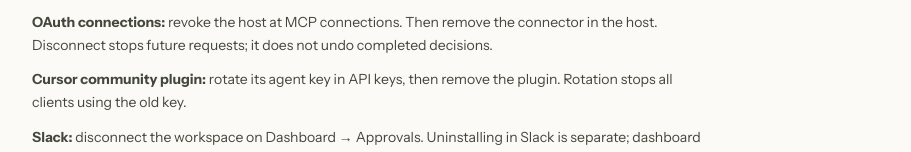
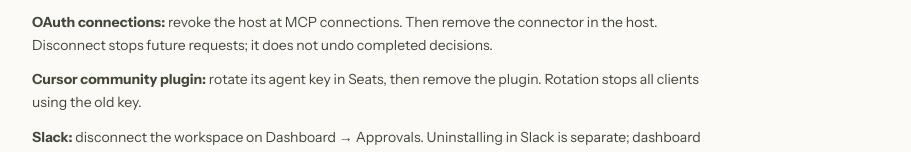
Before and after one commit to ericlovold/sanction, a Next.js app: page /install in a window 1280 px wide. Shown: the part 1974-2126 px from the top of the page, without its empty margins (184-1095 px from the left). Built offline with nearby package versions, Linux system fonts and the light colour scheme.

Commit message:
Link key rotation to the seat controls

```diff
--- a/app/install/page.tsx
+++ b/app/install/page.tsx
@@ -154,7 +154,7 @@ export default function InstallPage() {
             </li>
             <li>
               <strong>Cursor community plugin:</strong> rotate its agent key in{" "}
-              <Link href="/dashboard/keys" className="sanction-link">API keys</Link>, then remove the plugin. Rotation stops all clients using the old key.
+              <Link href="/dashboard/agents" className="sanction-link">Seats</Link>, then remove the plugin. Rotation stops all clients using the old key.
             </li>
             <li>
               <strong>Slack:</strong> disconnect the workspace on{" "}
```
Also changed, not shown: 2 other files (tests, documents, lock files or other folders).
